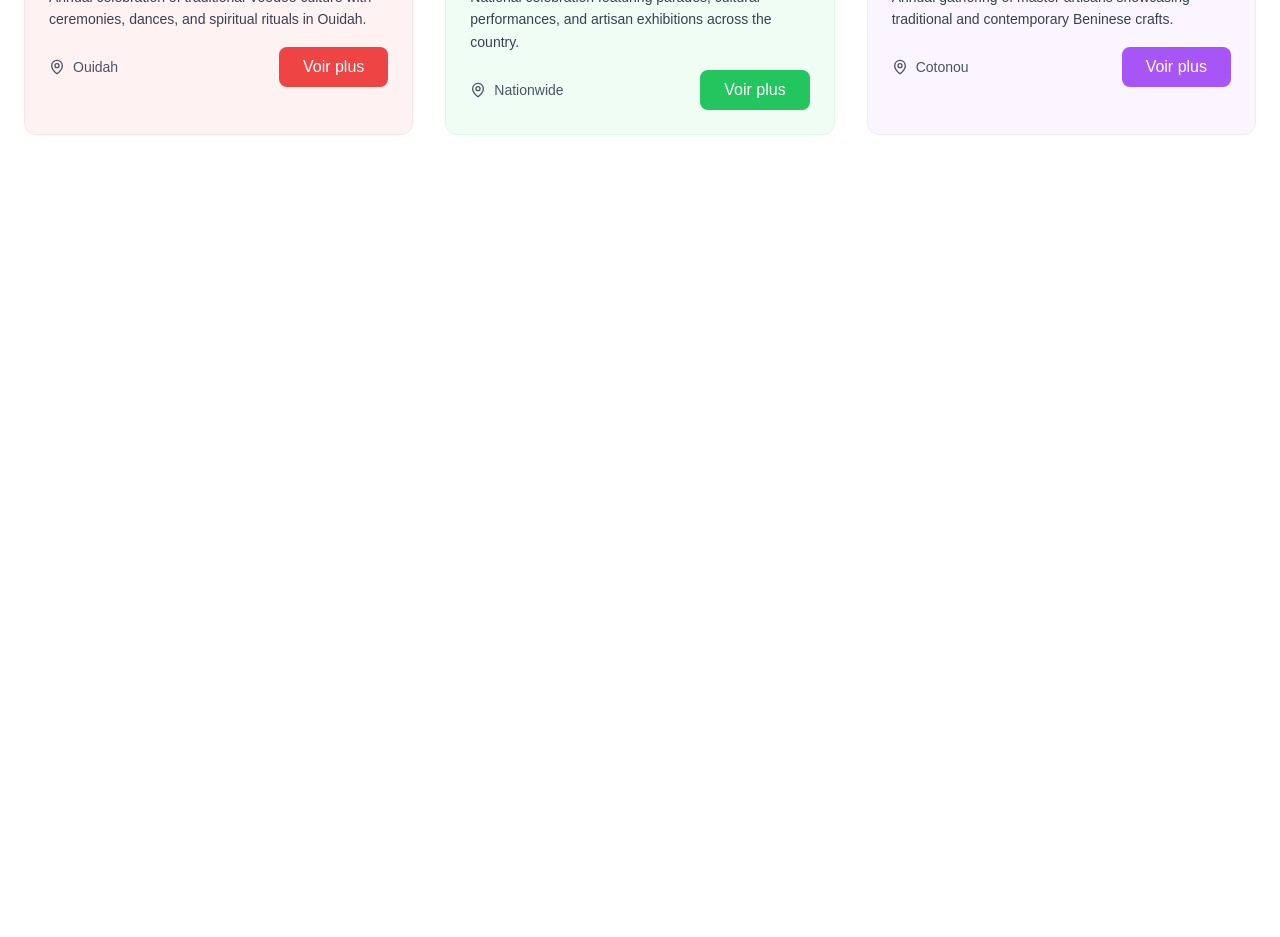
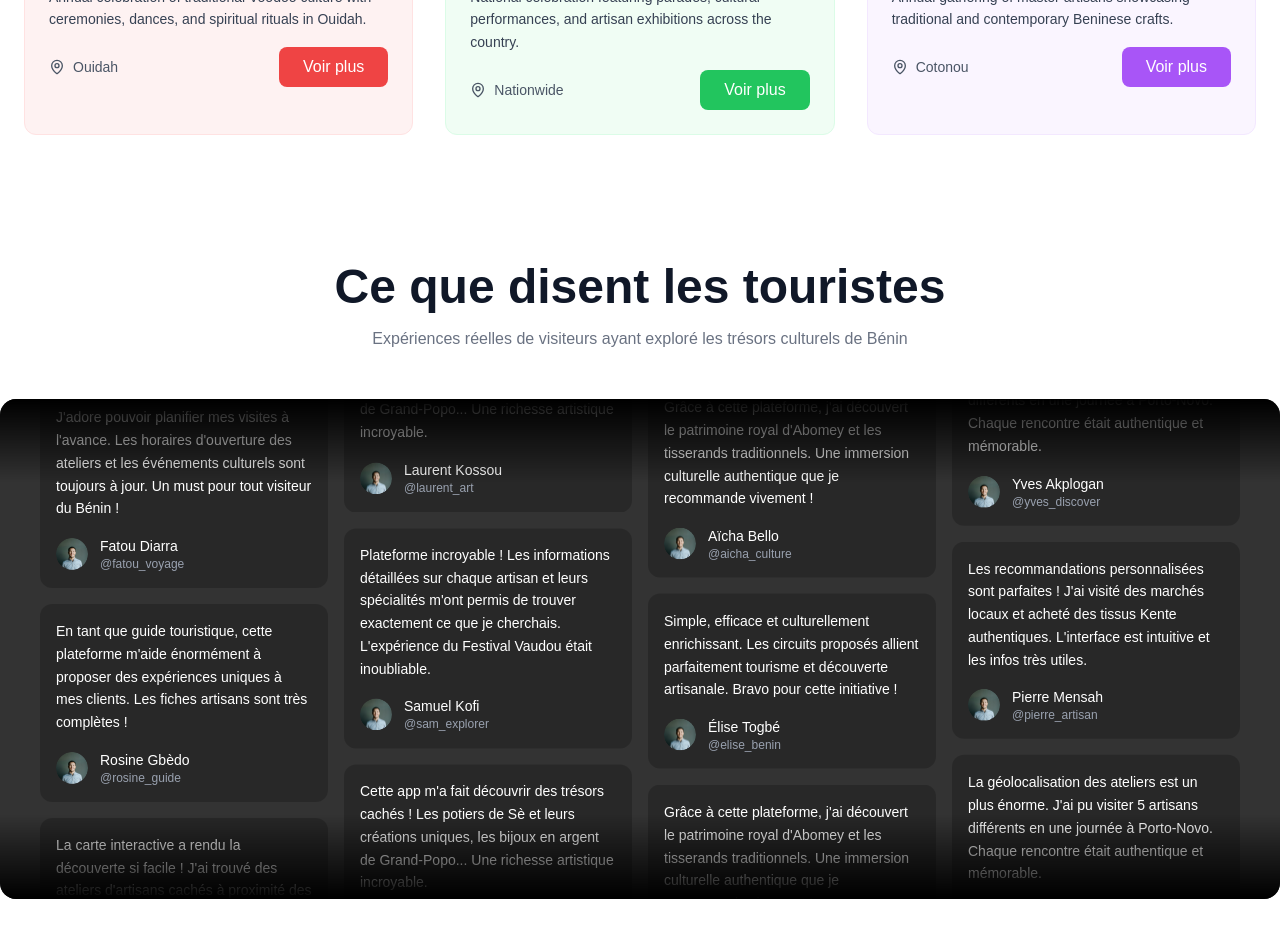
Before and after one commit to InesAbike/MVP-CodeTeam, a Next.js app: page / in a window 1280 px wide. Shown: the part 3400-4337 px from the top of the page. Before the commit the page ends 3599 px from the top, so only its background shows below. Built offline with nearby package versions, Linux system fonts and the light colour scheme.

Commit message:
feat: enhance landing page and update dependencies - Added TestimonialsSection to the landing page for improved user engagement. - Updated package.json and pnpm-lock.yaml to include clsx and tailwind-merge dependencies. - Introduced new CSS animations for marquee effects in globals.css.

```diff
--- /dev/null
+++ b/app/components/landing-page/Marquee.tsx
@@ -0,0 +1,51 @@
+import React, { ComponentPropsWithRef } from "react";
+import { cn } from "@/app/libs/utils";
+
+interface MarqueeProps extends ComponentPropsWithRef<"div"> {
+  className?: string;
+  reverse?: boolean;
+  pauseOnHover?: boolean;
+  children: React.ReactNode;
+  vertical?: boolean;
+  repeat?: number;
+}
+
+export const Marquee = ({
+  className,
+  reverse,
+  pauseOnHover,
+  children,
+  vertical,
+  repeat,
+  ...props
+}: MarqueeProps) => {
+  return (
+    <div
+      {...props}
+      className={cn(
+        "group flex overflow-hidden p-2 [--duration:40s] [--gap:1rem] [gap:var(--gap)]",
+        {
+          "flex-row": !vertical,
+          "flex-col": vertical,
+        },
+        className
+      )}
+    >
+      {Array(repeat)
+        .fill(0)
+        .map((_, i) => (
+          <div
+            key={i}
+            className={cn("flex shrink-0 justify-around [gap:var(--gap)]", {
+              "animate-marquee flex-row": !vertical,
+              "animate-marquee-vertical flex-col": vertical,
+              "group-hover:[animation-play-state:paused]": pauseOnHover,
+              "[animation-direction:reverse]": reverse,
+            })}
+          >
+            {children}
+          </div>
+        ))}
+    </div>
+  );
+};
--- /dev/null
+++ b/app/components/landing-page/TestimonialsSection.tsx
@@ -0,0 +1,201 @@
+import { Marquee } from "./Marquee";
+import Image from "next/image";
+
+interface TestimonialCardProps {
+  text: string;
+  userName: string;
+  userHandle: string;
+  userImage: string;
+}
+
+const testimonials = [
+  {
+    id: 1,
+    text: "La carte interactive a rendu la découverte si facile ! J'ai trouvé des ateliers d'artisans cachés à proximité des principaux sites touristiques. Les sculptures en bronze de Cotonou sont extraordinaires !",
+    userName: "Marie Dubois",
+    userHandle: "@marie_travels",
+    userImage: "/images/reviewer.svg",
+  },
+  {
+    id: 2,
+    text: "Plateforme incroyable ! Les informations détaillées sur chaque artisan et leurs spécialités m'ont permis de trouver exactement ce que je cherchais. L'expérience du Festival Vaudou était inoubliable.",
+    userName: "Samuel Kofi",
+    userHandle: "@sam_explorer",
+    userImage: "/images/reviewer.svg",
+  },
+  {
+    id: 3,
+    text: "Grâce à cette plateforme, j'ai découvert le patrimoine royal d'Abomey et les tisserands traditionnels. Une immersion culturelle authentique que je recommande vivement !",
+    userName: "Aïcha Bello",
+    userHandle: "@aicha_culture",
+    userImage: "/images/reviewer.svg",
+  },
+  {
+    id: 4,
+    text: "Les recommandations personnalisées sont parfaites ! J'ai visité des marchés locaux et acheté des tissus Kente authentiques. L'interface est intuitive et les infos très utiles.",
+    userName: "Pierre Mensah",
+    userHandle: "@pierre_artisan",
+    userImage: "/images/reviewer.svg",
+  },
+  {
+    id: 5,
+    text: "J'adore pouvoir planifier mes visites à l'avance. Les horaires d'ouverture des ateliers et les événements culturels sont toujours à jour. Un must pour tout visiteur du Bénin !",
+    userName: "Fatou Diarra",
+    userHandle: "@fatou_voyage",
+    userImage: "/images/reviewer.svg",
+  },
+  {
+    id: 6,
+    text: "Cette app m'a fait découvrir des trésors cachés ! Les potiers de Sè et leurs créations uniques, les bijoux en argent de Grand-Popo... Une richesse artistique incroyable.",
+    userName: "Laurent Kossou",
+    userHandle: "@laurent_art",
+    userImage: "/images/reviewer.svg",
+  },
+  {
+    id: 7,
+    text: "Simple, efficace et culturellement enrichissant. Les circuits proposés allient parfaitement tourisme et découverte artisanale. Bravo pour cette initiative !",
+    userName: "Élise Togbé",
+    userHandle: "@elise_benin",
+    userImage: "/images/reviewer.svg",
+  },
+  {
+    id: 8,
+    text: "La géolocalisation des ateliers est un plus énorme. J'ai pu visiter 5 artisans différents en une journée à Porto-Novo. Chaque rencontre était authentique et mémorable.",
+    userName: "Yves Akplogan",
+    userHandle: "@yves_discover",
+    userImage: "/images/reviewer.svg",
+  },
+  {
+    id: 9,
+    text: "En tant que guide touristique, cette plateforme m'aide énormément à proposer des expériences uniques à mes clients. Les fiches artisans sont très complètes !",
+    userName: "Rosine Gbèdo",
+    userHandle: "@rosine_guide",
+    userImage: "/images/reviewer.svg",
+  },
+];
+
+// Répartition équilibrée des témoignages en 4 colonnes
+const distributeTestimonials = () => {
+  const columns: TestimonialCardProps[][] = [[], [], [], []];
+  testimonials.forEach((testimonial: TestimonialCardProps, index: number) => {
+    return columns[index % 4].push(testimonial);
+  });
+  return columns;
+};
+
+const [firstRow, secondRow, thirdRow, fourthRow] = distributeTestimonials();
+
+const TestimonialCard = ({
+  text,
+  userName,
+  userHandle,
+  userImage,
+}: TestimonialCardProps) => {
+  return (
+    <div className="bg-black/20 w-72 rounded-xl p-4 text-white">
+      <p className="text-sm leading-relaxed mb-4">{text}</p>
+
+      <div className="flex items-center">
+        {userImage ? (
+          <div className="w-8 h-8 rounded-full overflow-hidden mr-3">
+            <Image
+              src={userImage}
+              alt={userName}
+              width={32}
+              height={32}
+              className="w-full h-full object-cover"
+            />
+          </div>
+        ) : (
+          <div className="w-8 h-8 bg-gray-600 rounded-full mr-3"></div>
+        )}
+
+        <div>
+          <div className="text-sm font-medium">{userName}</div>
+          <div className="text-xs text-gray-400">{userHandle}</div>
+        </div>
+      </div>
+    </div>
+  );
+};
+
+export function TestimonialsSection() {
+  return (
+    <div className="py-16">
+      <div className="text-center mb-12">
+        <h2 className="text-4xl lg:text-5xl font-bold text-gray-900 mb-4">
+          Ce que disent les touristes
+        </h2>
+        <p className="text-gray-500 mt-2">
+          Expériences réelles de visiteurs ayant exploré les trésors culturels
+          de Bénin
+        </p>
+      </div>
+
+      <div className="relative bg-black/80 flex h-[500px] max-w-7xl mx-auto flex-row items-center justify-center overflow-hidden rounded-2xl p-4">
+        <Marquee pauseOnHover vertical className="[--duration:25s]" repeat={3}>
+          {firstRow.map((testimonial: TestimonialCardProps, index: number) => (
+            <TestimonialCard
+              key={index}
+              text={testimonial.text}
+              userName={testimonial.userName}
+              userHandle={testimonial.userHandle}
+              userImage={testimonial.userImage}
+            />
+          ))}
+        </Marquee>
+
+        <Marquee
+          reverse
+          pauseOnHover
+          vertical
+          className="[--duration:30s]"
+          repeat={3}
+        >
+          {secondRow.map((testimonial: TestimonialCardProps, index: number) => (
+            <TestimonialCard
+              key={index}
+              text={testimonial.text}
+              userName={testimonial.userName}
+              userHandle={testimonial.userHandle}
+              userImage={testimonial.userImage}
+            />
+          ))}
+        </Marquee>
+
+        <Marquee pauseOnHover vertical className="[--duration:35s]" repeat={3}>
+          {thirdRow.map((testimonial: TestimonialCardProps, index: number) => (
+            <TestimonialCard
+              key={index}
+              text={testimonial.text}
+              userName={testimonial.userName}
+              userHandle={testimonial.userHandle}
+              userImage={testimonial.userImage}
+            />
+          ))}
+        </Marquee>
+
+        <Marquee
+          pauseOnHover
+          reverse
+          vertical
+          className="[--duration:28s]"
+          repeat={3}
+        >
+          {fourthRow.map((testimonial: TestimonialCardProps, index: number) => (
+            <TestimonialCard
+              key={index}
+              text={testimonial.text}
+              userName={testimonial.userName}
+              userHandle={testimonial.userHandle}
+              userImage={testimonial.userImage}
+            />
+          ))}
+        </Marquee>
+
+        <div className="pointer-events-none absolute inset-x-0 top-0 h-1/6 bg-gradient-to-t from-transparent to-black"></div>
+        <div className="pointer-events-none absolute inset-x-0 bottom-0 h-1/6 bg-gradient-to-b from-transparent to-black"></div>
+      </div>
+    </div>
+  );
+}
--- a/app/globals.css
+++ b/app/globals.css
@@ -10,6 +10,25 @@
   --color-foreground: var(--foreground);
   --font-sans: var(--font-geist-sans);
   --font-mono: var(--font-geist-mono);
+  --animate-marquee: marquee var(--duration) infinite linear;
+  --animate-marquee-vertical: marquee-vertical var(--duration) linear infinite;
+
+  @keyframes marquee {
+    from {
+      transform: translateX(0);
+    }
+    to {
+      transform: translateX(calc(-100% - var(--gap)));
+    }
+  }
+  @keyframes marquee-vertical {
+    from {
+      transform: translateY(0);
+    }
+    to {
+      transform: translateY(calc(-100% - var(--gap)));
+    }
+  }
 }
 
 body {
--- /dev/null
+++ b/app/libs/utils.ts
@@ -0,0 +1,6 @@
+import clsx, { ClassValue } from "clsx";
+import { twMerge } from "tailwind-merge";
+
+export function cn(...inputs: ClassValue[]) {
+  return twMerge(clsx(inputs))
+}
--- a/app/page.tsx
+++ b/app/page.tsx
@@ -4,7 +4,8 @@ import DecouverteSection from '@/app/components/landing-page/DecouverteSection'
 import TouristSiteSection from '@/app/components/landing-page/TouristSiteSection'
 import ArtisanalShopSection from '@/app/components/landing-page/ArtisanalShopSection'
 import CulturalEventsSection from '@/app/components/landing-page/CulturalEventsSection'
-const LandingPage = () => {
+import { TestimonialsSection } from './components/landing-page/TestimonialsSection'
+  const LandingPage = () => {
   return (
     <div>
         <HeroSection />
@@ -12,6 +13,7 @@ const LandingPage = () => {
         <DecouverteSection />
         <ArtisanalShopSection />
         <CulturalEventsSection/>
+        <TestimonialsSection/>
     </div>
   )
 }
--- a/package.json
+++ b/package.json
@@ -9,12 +9,14 @@
     "lint": "eslint"
   },
   "dependencies": {
+    "clsx": "^2.1.1",
     "embla-carousel-react": "^8.6.0",
     "lucide-react": "^0.541.0",
     "next": "15.5.0",
     "react": "19.1.0",
     "react-dom": "19.1.0",
-    "react-icons": "^5.5.0"
+    "react-icons": "^5.5.0",
+    "tailwind-merge": "^3.3.1"
   },
   "devDependencies": {
     "@eslint/eslintrc": "^3",
```
Also changed, not shown: public/images/reviewer.svg (added), 1 other file (tests, documents, lock files or other folders).
